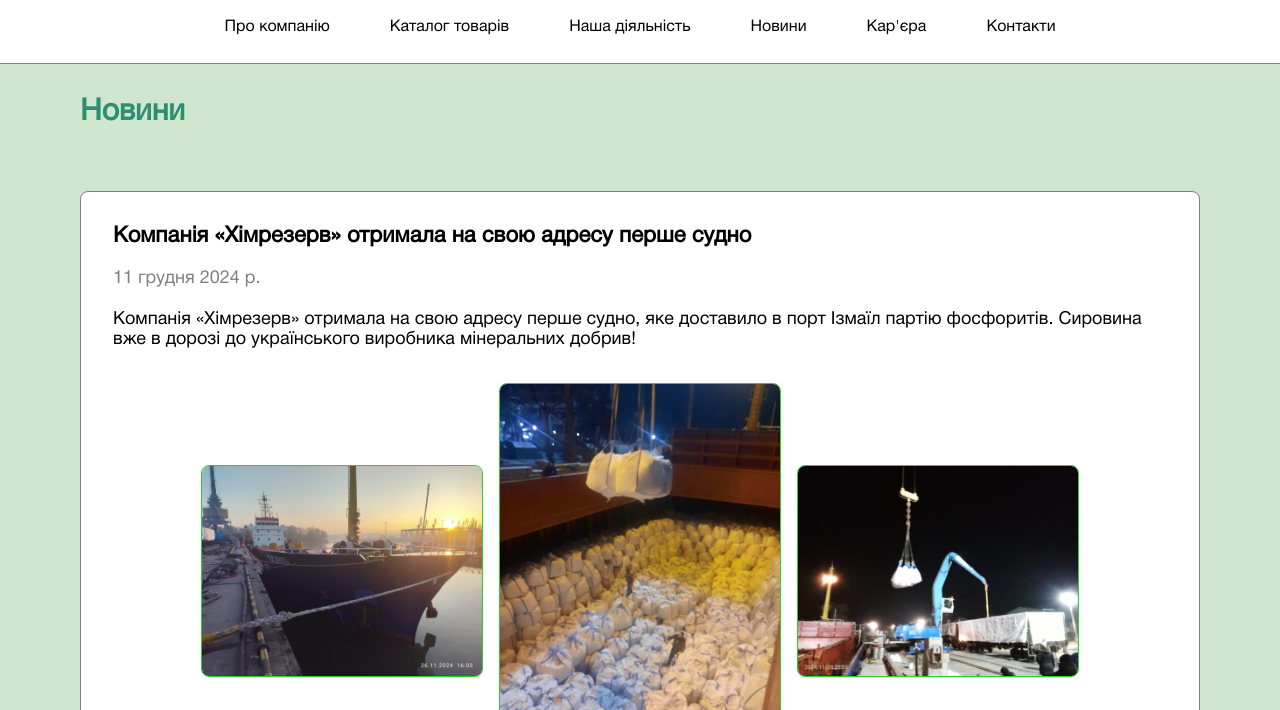
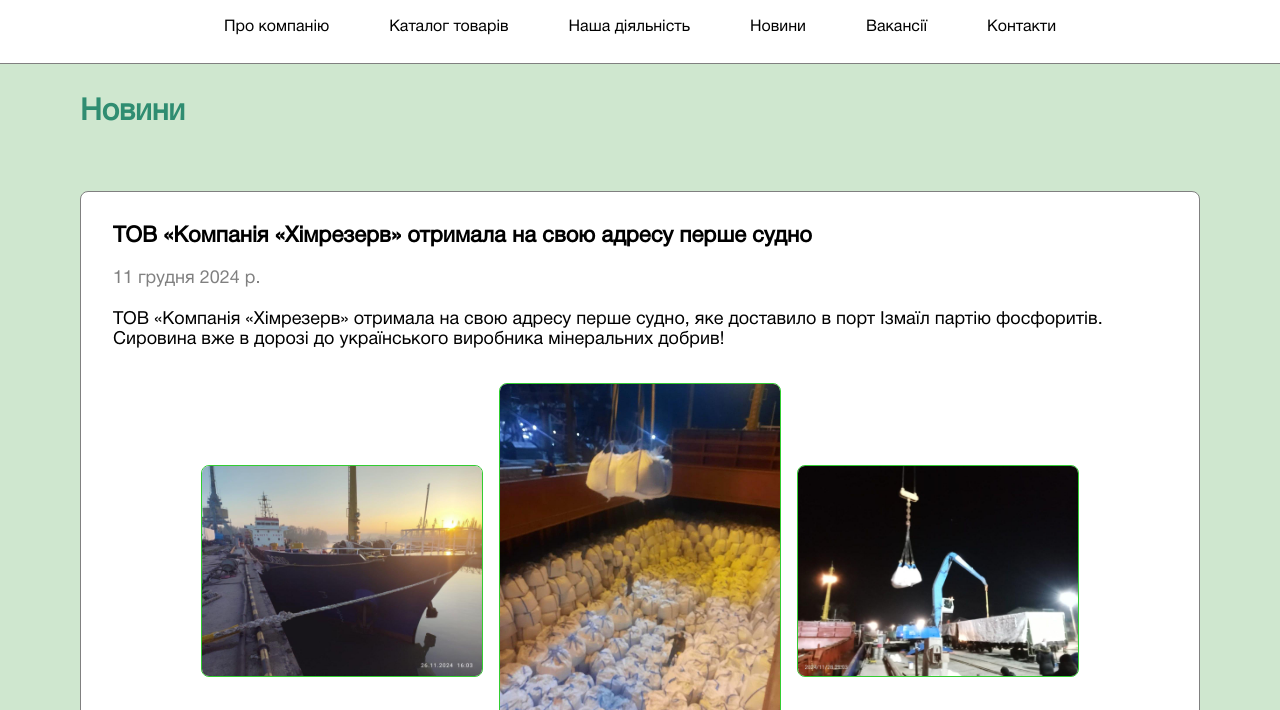
Before and after one commit to SilverCondor18/chemreserve-contacts, a plain HTML site: page news.html in a window 1280 px wide. Shown: the part 90-800 px from the top of the page. Drawn offline with nearby package versions, Linux system fonts and the light colour scheme.

Commit message:
correct name and section header adaptive width (h2.section-header)

```diff
--- a/css/styles.css
+++ b/css/styles.css
@@ -528,6 +528,7 @@
     }
     .section-header
     {
+        max-width: 1280px;
         font-size: 20px;
     }
     .block-wrapper-header
--- a/news.html
+++ b/news.html
@@ -71,7 +71,7 @@
                 <a class="nav-menu-link" href="news.html">Новини</a>
               </li>
               <li class="nav-menu-item">
-                <a class="nav-menu-link" href=".">Кар'єра</a>
+                <a class="nav-menu-link" href=".">Вакансії</a>
               </li>
               <li class="nav-menu-item">
                 <a class="nav-menu-link" href=".">Контакти</a>
@@ -87,11 +87,11 @@
           <h1 class="main-header">Новини</h1>
           <div class="block-wrapper">
             <h2 class="block-wrapper-header">
-              Компанія «Хімрезерв» отримала на свою адресу перше судно
+              ТОВ «Компанія «Хімрезерв» отримала на свою адресу перше судно
             </h2>
             <p class="block-wrapper-remark">11 грудня 2024 р.</p>
             <p class="block-wrapper-text">
-              Компанія «Хімрезерв» отримала на свою адресу перше судно, яке
+              ТОВ «Компанія «Хімрезерв» отримала на свою адресу перше судно, яке
               доставило в порт Ізмаїл партію фосфоритів. Сировина вже в дорозі
               до українського виробника мінеральних добрив!
             </p>
@@ -166,7 +166,7 @@
             <a class="burger-menu-link" href="news.html">Новини</a>
           </li>
           <li class="burger-menu-item">
-            <a class="burger-menu-link" href=".">Кар'єра</a>
+            <a class="burger-menu-link" href=".">Вакансії</a>
           </li>
           <li class="burger-menu-item">
             <a class="burger-menu-link" href=".">Контакти</a>
```
Also changed, not shown: index.html (+2 -2 lines).
